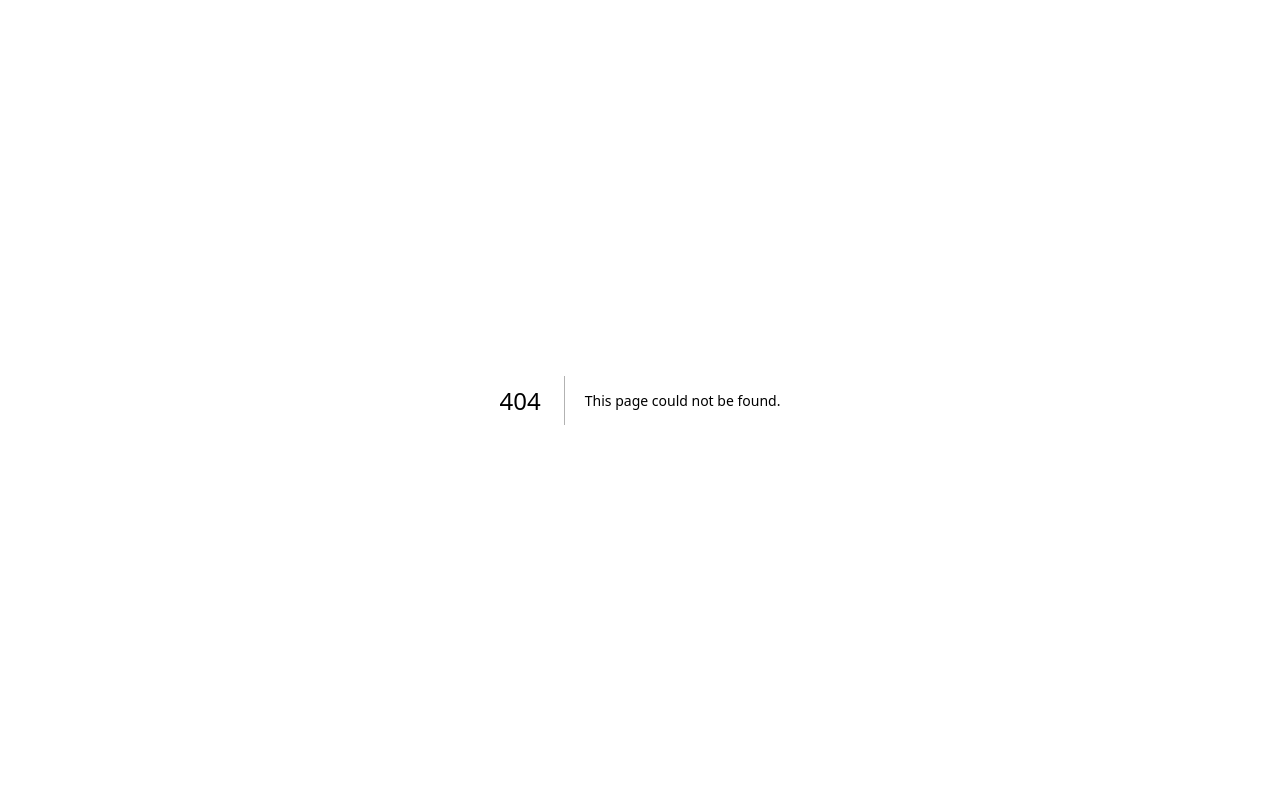
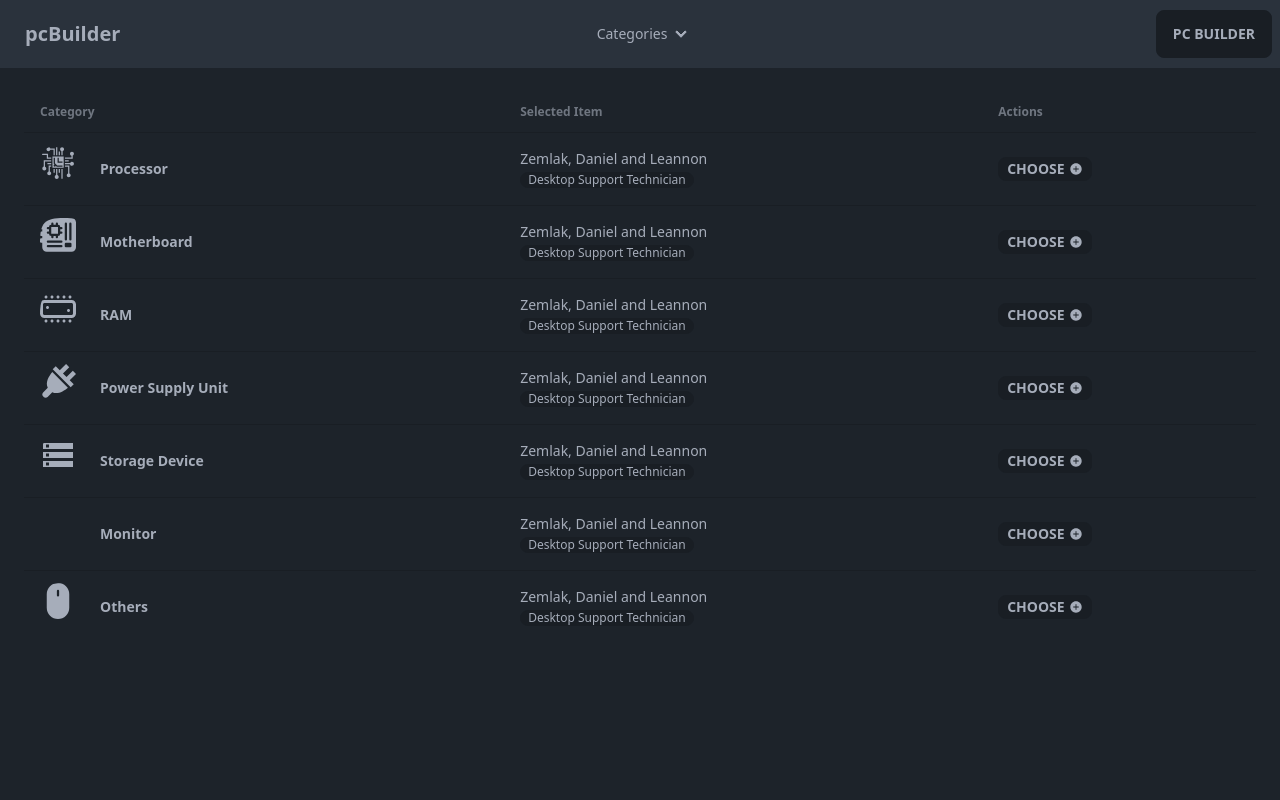
Before and after one commit to mdxshakil/pc-builder-frontend, a Next.js app: page /pcbuilder in a window 1280 px wide. Before the commit this address had no page. Shown: the top 800 px of the page. Built offline with nearby package versions, Linux system fonts and the light colour scheme; some icons are missing.

Commit message:
Added pc builder component selection page

```diff
--- a/package.json
+++ b/package.json
@@ -17,6 +17,7 @@
     "postcss": "8.4.27",
     "react": "18.2.0",
     "react-dom": "18.2.0",
+    "react-icons": "^4.10.1",
     "tailwindcss": "3.3.3"
   },
   "devDependencies": {
--- /dev/null
+++ b/src/components/ui/BuilderItemCard.js
@@ -0,0 +1,24 @@
+import React from 'react';
+
+const BuilderItemCard = ({ product }) => {
+    const { image, productName, category, price, status, averageRating } = product || {};
+    return (
+        <div className="w-full max-w-sm border rounded-lg shadow bg-gray-800 border-gray-700">
+            <div className="flex flex-col items-center py-6">
+                <img className="w-24 h-24 mb-3 rounded-full object-cover shadow-lg" src={image} alt={productName} />
+                <h5 className="mb-1 text-md font-medium text-gray-400">{productName}</h5>
+                <div className='flex items-center justify-around gap-6'>
+                    <span className="text-sm badge badge-info">{category}</span>
+                    <span className="text-sm badge badge-warning">{status}</span>
+                </div>
+                <span className="text-sm badge badge-outline mt-2">{averageRating}(out of 5)</span>
+                <div className="flex mt-4 items-center justify-around gap-6">
+                    <h2 className='text-xl font-bold'>${price}</h2>
+                    <button className='btn btn-sm'>Add</button>
+                </div>
+            </div>
+        </div>
+    );
+};
+
+export default BuilderItemCard;
--- a/src/components/ui/Navbar.js
+++ b/src/components/ui/Navbar.js
@@ -3,7 +3,7 @@ import Link from "next/link";
 
 const Navbar = () => {
     return (
-        <div className="navbar bg-base-100">
+        <div className="navbar bg-neutral">
             <div className="navbar-start">
                 <div className="dropdown">
                     <label tabIndex={0} className="btn btn-ghost lg:hidden">
@@ -48,7 +48,7 @@ const Navbar = () => {
                 </ul>
             </div>
             <div className="navbar-end">
-                <Link href={"/pc-builder"} className="btn">PC Builder</Link>
+                <Link href={"/pcbuilder"} className="btn">PC Builder</Link>
             </div>
         </div>
     );
--- a/src/components/ui/Productcard.js
+++ b/src/components/ui/Productcard.js
@@ -18,7 +18,7 @@ const Productcard = ({ product }) => {
                         <div className="badge badge-error">{status}</div>}
                 </div>
                 <div className="mt-2.5 mb-5">
-                    <span className="bg-blue-100 text-blue-800 text-xs font-semibold mr-2 px-2.5 py-0.5 rounded dark:bg-blue-200 dark:text-blue-800 ml-3">{averageRating} out of 5 (stars)</span>
+                    <span className="text-xs font-semibold mr-2 px-2.5 py-0.5 rounded ml-3">{averageRating} out of 5 (stars)</span>
                 </div>
 
                 <div className="flex items-center justify-between">
--- a/src/constants/index.js
+++ b/src/constants/index.js
@@ -1,33 +1,57 @@
+import { GiProcessor } from "react-icons/gi";
+import { BsFillMotherboardFill } from "react-icons/bs";
+import { CgSmartphoneRam } from "react-icons/cg";
+import { ImPowerCord } from "react-icons/im";
+import { MdOutlineStorage } from "react-icons/md";
+import { PiMonitorFill } from "react-icons/pi";
+import { BsFillMouseFill } from "react-icons/bs";
+
 export const partsCategories = [
     {
         partsName: "Processor",
-        path: "processor"
+        path: "processor",
+        icon: <GiProcessor />,
+        label: 'Processor',
     },
     {
         partsName: "Motherboard",
-        path: "motherboard"
+        path: "motherboard",
+        icon: <BsFillMotherboardFill />,
+        label: 'Motherboard',
     },
     {
         partsName: "RAM",
-        path: "ram"
+        path: "ram",
+        icon: <CgSmartphoneRam />,
+        label: 'RAM',
     },
     {
         partsName: "Power Supply Unit",
-        path: "psu"
+        path: "psu",
+        icon: <ImPowerCord />,
+         label: 'Power Supply',
     },
     {
         partsName: "Storage Device",
-        path: "storage"
+        path: "storage",
+        icon: <MdOutlineStorage />,
+         label: 'Storage',
     },
     {
         partsName: "Monitor",
-        path: "monitor"
+        path: "monitor",
+        icon: <PiMonitorFill />,
+        label: 'Monitor',
     },
     {
         partsName: "Others",
-        path: "others"
+        path: "others",
+        icon: <BsFillMouseFill />,
+        label: 'Others',
     },
 ]
+
+
 
 export const categoryButtonsData = [
     {
@@ -36,7 +60,8 @@ export const categoryButtonsData = [
             background: 'linear-gradient(135deg, #9f7aea, #3b82f6)',
             focusRingColor: 'purple',
         },
-        path: "/Processor"
+        path: "Processor",
+
     },
     {
         label: 'Motherboard',
@@ -44,7 +69,8 @@ export const categoryButtonsData = [
             background: 'linear-gradient(135deg, #60a5fa, #3b82f6)',
             focusRingColor: 'cyan',
         },
-        path: "/Motherboard"
+        path: "Motherboard",
+
     },
     {
         label: 'RAM',
@@ -52,7 +78,8 @@ export const categoryButtonsData = [
             background: 'linear-gradient(135deg, #34d399, #3b82f6)',
             focusRingColor: 'green',
         },
-        path: "/RAM"
+        path: "RAM",
+
     },
     {
         label: 'Power Supply',
@@ -60,7 +87,8 @@ export const categoryButtonsData = [
             background: 'linear-gradient(135deg, #a78bfa, #f43f5e)',
             focusRingColor: 'purple',
         },
-        path: "/Power Supply Unit"
+        path: "Power Supply Unit",
+
     },
     {
         label: 'Storage',
@@ -68,7 +96,8 @@ export const categoryButtonsData = [
             background: 'linear-gradient(135deg, #f43f5e, #fb923c)',
             focusRingColor: 'pink',
         },
-        path: "/Storage Device"
+        path: "Storage Device",
+
     },
     {
         label: 'Monitor',
@@ -76,7 +105,8 @@ export const categoryButtonsData = [
             background: 'linear-gradient(135deg, #22d3ee, #84cc16)',
             focusRingColor: 'teal',
         },
-        path: "/Monitor"
+        path: "Monitor",
+
     },
     {
         label: 'Others',
@@ -84,6 +114,7 @@ export const categoryButtonsData = [
             background: 'linear-gradient(135deg, #fca5a5, #fbbf24)',
             focusRingColor: 'red',
         },
-        path: "/Others"
+        path: "Others",
+
     },
 ];
--- a/src/pages/pc-builder/index.js
+++ /dev/null
@@ -1,17 +0,0 @@
-import RootLayout from '@/components/layout/RootLayout';
-
-const PCBuilderPage = () => {
-    return (
-        <div>
-            <h1>PC builder page</h1>
-        </div>
-    );
-};
-
-export default PCBuilderPage;
-
-PCBuilderPage.getLayout = function getLayout(page) {
-    return <RootLayout>
-        {page}
-    </RootLayout>
-}
--- /dev/null
+++ b/src/pages/pcbuilder/components/[builderItem].js
@@ -0,0 +1,34 @@
+import RootLayout from '@/components/layout/RootLayout';
+import BuilderItemCard from '@/components/ui/BuilderItemCard';
+import React from 'react';
+
+const BuilderItemsPage = ({ products }) => {
+    return (
+        <div className='max-w-7xl mx-auto p-6'>
+            <div className='grid grid-cols-2 md:grid-cols-3 lg:grid-cols-4 gap-12 place-items-center '>
+                {
+                    products?.map(product => <BuilderItemCard key={product?._id} product={product} />)
+                }
+            </div>
+        </div>
+    );
+};
+
+export default BuilderItemsPage;
+
+BuilderItemsPage.getLayout = function getLayout(page) {
+    return <RootLayout>
+        {page}
+    </RootLayout>
+}
+
+export const getServerSideProps = async (context) => {
+    const { params } = context;
+    const res = await fetch(`${process.env.SERVER_BASE_URL}/category?name=${params?.builderItem}`)
+    const data = await res.json();
+    return {
+        props: {
+            products: data.data
+        }
+    }
+}
--- /dev/null
+++ b/src/pages/pcbuilder/index.js
@@ -0,0 +1,61 @@
+import RootLayout from '@/components/layout/RootLayout';
+import { partsCategories } from '@/constants';
+import Link from 'next/link';
+import { IoIosAddCircle } from "react-icons/io";
+
+const PCBuilderPage = () => {
+    return (
+        <div className='max-w-7xl p-6 mx-auto'>
+            <div className="overflow-x-auto">
+                <table className="table">
+                    {/* head */}
+                    <thead>
+                        <tr>
+                            <th>Category</th>
+                            <th>Selected Item</th>
+                            <th>Actions</th>
+                        </tr>
+                    </thead>
+                    <tbody>
+
+                        {
+                            partsCategories?.map((item, index) =>
+                                <tr key={index}>
+                                    <td>
+                                        <div className="flex items-center space-x-3">
+                                            <div className="avatar">
+                                                <div className="mask mask-squircle w-12 h-12">
+                                                    <span className='text-4xl'>{item?.icon}</span>
+                                                </div>
+                                            </div>
+                                            <div>
+                                                <div className="font-bold">{item?.partsName}</div>
+                                            </div>
+                                        </div>
+                                    </td>
+                                    <td>
+                                        Zemlak, Daniel and Leannon
+                                        <br />
+                                        <span className="badge badge-ghost badge-sm">Desktop Support Technician</span>
+                                    </td>
+                                    <td>
+                                        <button className='btn btn-xs text-sm'>
+                                            <Link href={`pcbuilder/components/${item?.label}`} className='flex items-center gap-1'>Choose<IoIosAddCircle /></Link>
+                                        </button>
+                                    </td>
+                                </tr>)
+                        }
+                    </tbody>
+                </table>
+            </div>
+        </div >
+    );
+};
+
+export default PCBuilderPage;
+
+PCBuilderPage.getLayout = function getLayout(page) {
+    return <RootLayout>
+        {page}
+    </RootLayout>
+}
--- a/tailwind.config.js
+++ b/tailwind.config.js
@@ -15,4 +15,7 @@ module.exports = {
     },
   },
   plugins: [require("daisyui")],
+  daisyui: {
+    themes: ["dark"],
+  },
 }
```
Also changed, not shown: 1 other file (tests, documents, lock files or other folders).
